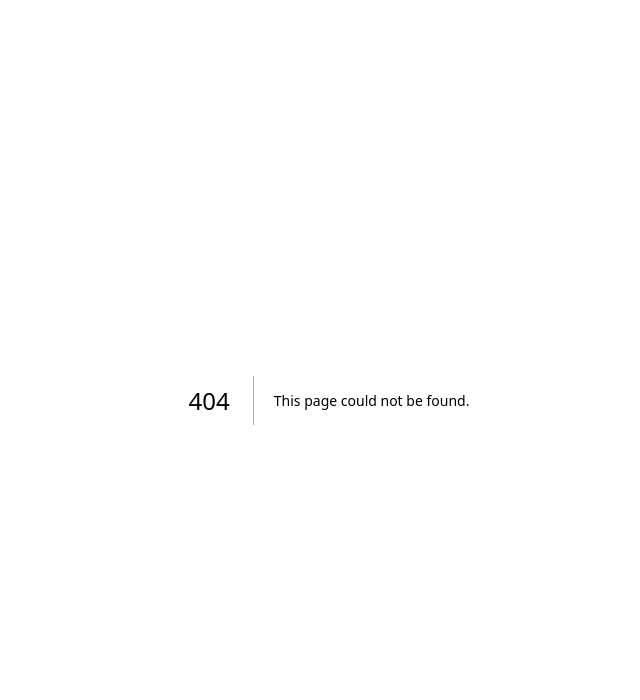
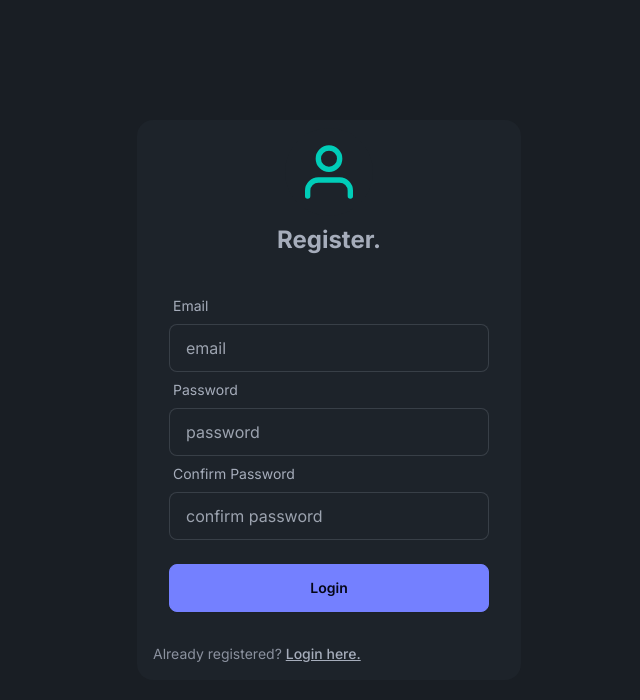
Before and after one commit to ThomasRainford/timer-app, a Next.js app: page /register in a window 1280 px wide. Before the commit this address had no page. Shown: the top 700 px of the page, without its empty margins (311-951 px from the left). Built offline with nearby package versions, Linux system fonts and the light colour scheme.

Commit message:
Add register page.

```diff
--- /dev/null
+++ b/src/app/components/register-form.tsx
@@ -0,0 +1,44 @@
+const RegisterForm = () => {
+  return (
+    <form>
+      <div className="form-control">
+        <label className="label">
+          <span className="label-text">Email</span>
+        </label>
+        <input
+          type="email"
+          placeholder="email"
+          className="input input-bordered bg-base-100 "
+          required
+        />
+      </div>
+      <div className="form-control">
+        <label className="label">
+          <span className="label-text">Password</span>
+        </label>
+        <input
+          type="password"
+          placeholder="password"
+          className="input input-bordered bg-base-100 "
+          required
+        />
+      </div>
+      <div className="form-control">
+        <label className="label">
+          <span className="label-text">Confirm Password</span>
+        </label>
+        <input
+          type="password"
+          placeholder="confirm password"
+          className="input input-bordered bg-base-100 "
+          required
+        />
+      </div>
+      <div className="form-control mt-6">
+        <button className="btn btn-primary">Login</button>
+      </div>
+    </form>
+  );
+};
+
+export default RegisterForm;
--- /dev/null
+++ b/src/app/register/layout.tsx
@@ -0,0 +1,9 @@
+interface Props {
+  children: React.ReactNode;
+}
+
+const Layout = ({ children }: Props) => {
+  return <main className="min-h-screen">{children}</main>;
+};
+
+export default Layout;
--- /dev/null
+++ b/src/app/register/page.tsx
@@ -0,0 +1,45 @@
+import RegisterForm from "@/app/components/register-form";
+import { Metadata } from "next";
+import Link from "next/link";
+
+export const metadata: Metadata = {
+  title: "Register",
+};
+
+const Register = () => {
+  return (
+    <div className="hero min-h-screen bg-base-200">
+      <div className="card shrink-0 w-full max-w-sm shadow-3xl bg-base-100">
+        <div className="flex justify-center mt-2">
+          <div className="bg-base-100 rounded-full p-3">
+            <svg
+              className="h-16 w-16 text-accent"
+              viewBox="0 0 24 24"
+              fill="none"
+              stroke="currentColor"
+              stroke-width="2"
+              stroke-linecap="round"
+              stroke-linejoin="round"
+            >
+              <path d="M20 21v-2a4 4 0 0 0-4-4H8a4 4 0 0 0-4 4v2" />{" "}
+              <circle cx="12" cy="7" r="4" />
+            </svg>
+          </div>
+        </div>
+        <div className="prose flex justify-center mt-2">
+          <h2>Register.</h2>
+        </div>
+        <div className="card-body">
+          <RegisterForm />
+        </div>
+        <div className="prose pl-4 pb-4">
+          <p className="text-sm">
+            Already registered? <Link href={"/login"}>Login here.</Link>
+          </p>
+        </div>
+      </div>
+    </div>
+  );
+};
+
+export default Register;
```
